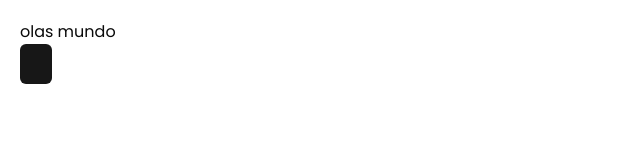
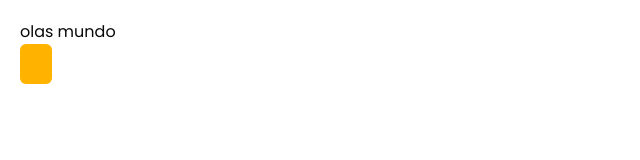
Before and after one commit to charles682/FwsBk, a Next.js app: page / in a window 1280 px wide. Shown: the top 160 px of the page, without its empty margins (0-640 px from the left). Built offline with nearby package versions, Linux system fonts and the light colour scheme.

Commit message:
feat: css ajuste

```diff
--- a/src/app/[slug]/menu/[productId]/page.tsx
+++ b/src/app/[slug]/menu/[productId]/page.tsx
@@ -1,3 +1,4 @@
+
 
 import { notFound } from 'next/navigation';
 
@@ -13,6 +14,7 @@ interface ProductPageProps {
 
 const ProductPage = async ({params}: ProductPageProps) => {
     const {slug, productId} = await params;
+
     const product = await db.product.findUnique({
         where: {id: productId},
            include: {
--- a/src/app/globals.css
+++ b/src/app/globals.css
@@ -14,7 +14,7 @@ body {
     --card-foreground: 0 0% 3.9%;
     --popover: 0 0% 100%;
     --popover-foreground: 0 0% 3.9%;
-    --primary: 0 0% 9%;
+    --primary: 42 100% 50%;
     --primary-foreground: 0 0% 98%;
     --secondary: 0 0% 96.1%;
     --secondary-foreground: 0 0% 9%;
```
